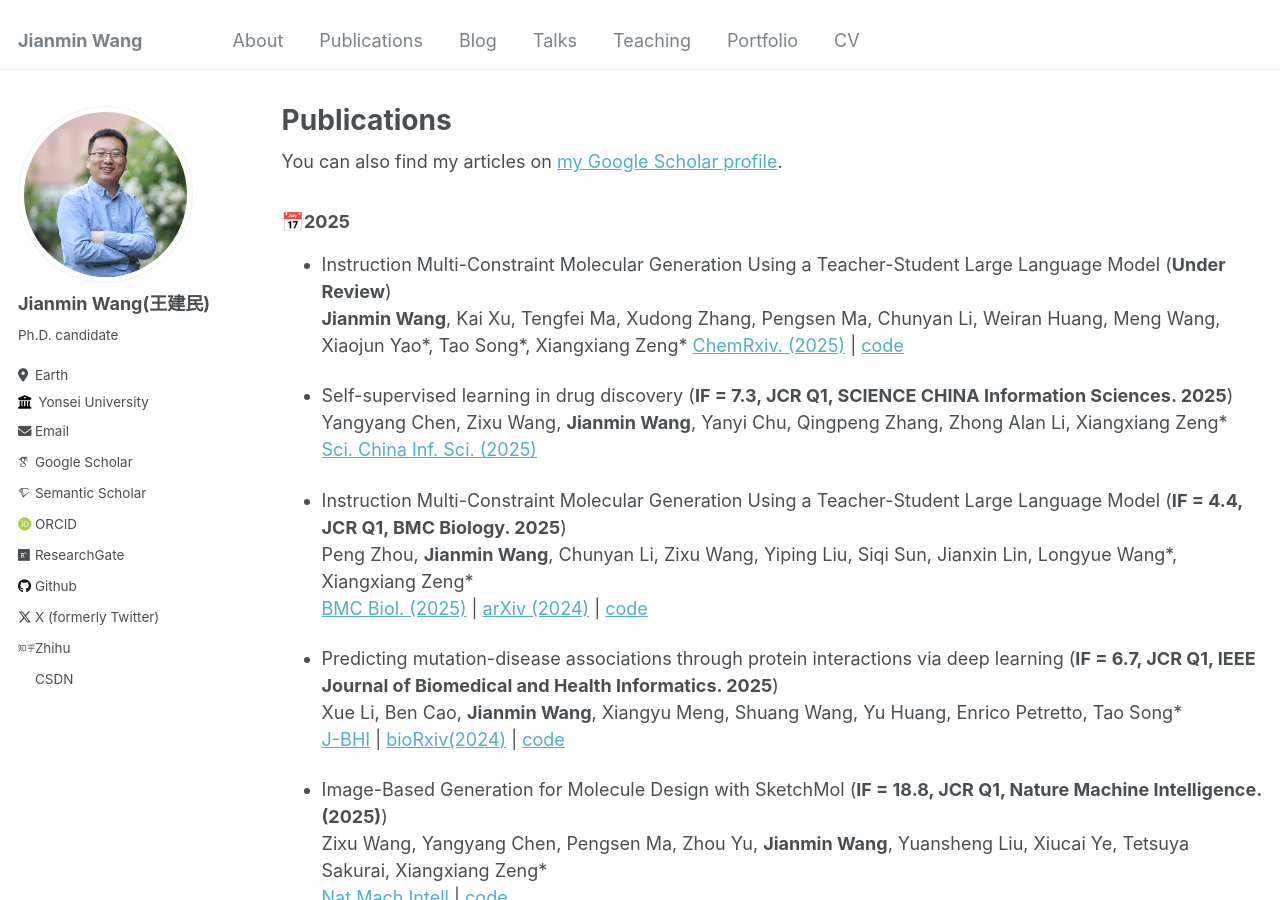
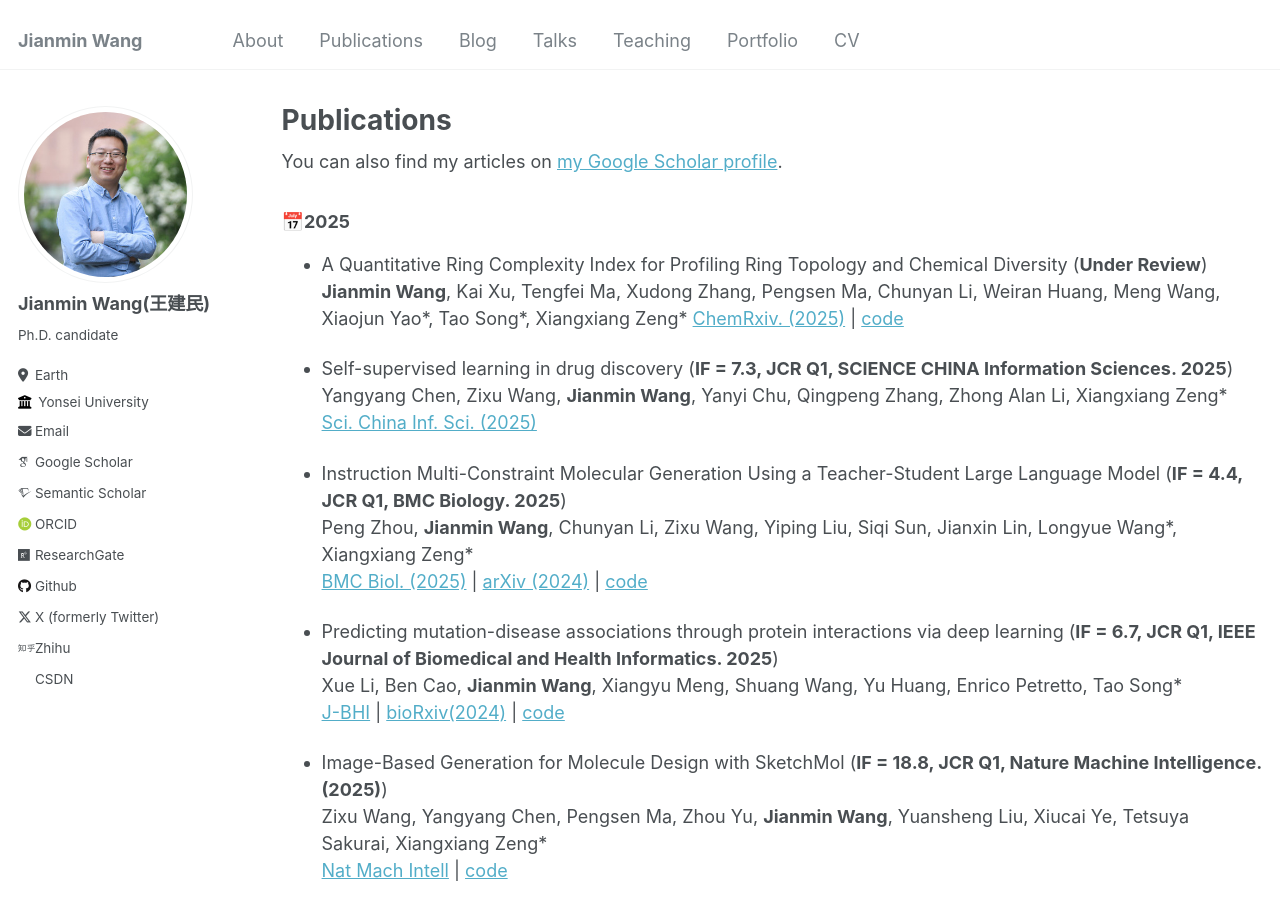
Before and after one commit to Jianmin2drugai/Jianmin2drugai.github.io, a Jekyll site: the page built from _pages/publications.md, in a window 1280 px wide and 900 px high. Built offline with Jekyll 4.4.1, drawn with Linux system fonts in a browser that asks for light colours; some web fonts are replaced.

Commit message:
Update publications.md

```diff
--- a/_pages/publications.md
+++ b/_pages/publications.md
@@ -17,7 +17,7 @@ author_profile: true
 
 ### &#x1F4C5;2025
 
-*   Instruction Multi-Constraint Molecular Generation Using a Teacher-Student Large Language Model (**Under Review**)
+*   A Quantitative Ring Complexity Index for Profiling Ring Topology and Chemical Diversity (**Under Review**)
     **Jianmin Wang**, Kai Xu, Tengfei Ma, Xudong Zhang, Pengsen Ma, Chunyan Li, Weiran Huang, Meng Wang,  Xiaojun Yao\*, Tao Song\*, Xiangxiang Zeng\*
     [ChemRxiv. (2025)](https://doi.org/10.26434/chemrxiv-2025-mlqwl) | [code](https://github.com/AspirinCode/QRCI)
 
```
